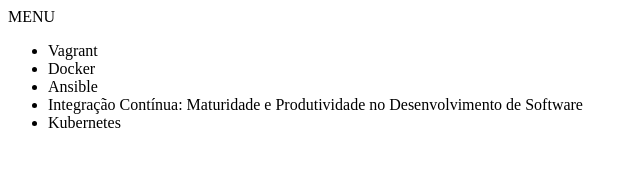
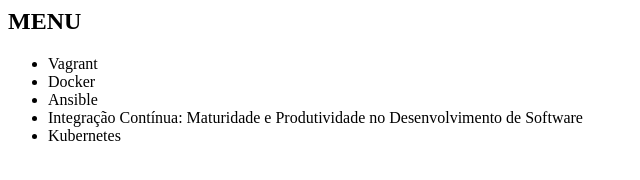
Before and after one commit to GlaukFenrir/alura-git, a plain HTML site: page index.html in a window 1280 px wide. Shown: the whole page, without its empty margins (0-640 px from the left). Drawn offline with Linux system fonts and the light colour scheme.

Commit message:
adicionando h1 ao MENU

```diff
--- a/index.html
+++ b/index.html
@@ -6,7 +6,7 @@
 </head>
 <body>
 	<nav>
-		MENU
+		<h1>MENU</h1>
 	<ul>
 		<li>Vagrant</li>
 		<li>Docker</li>
```
